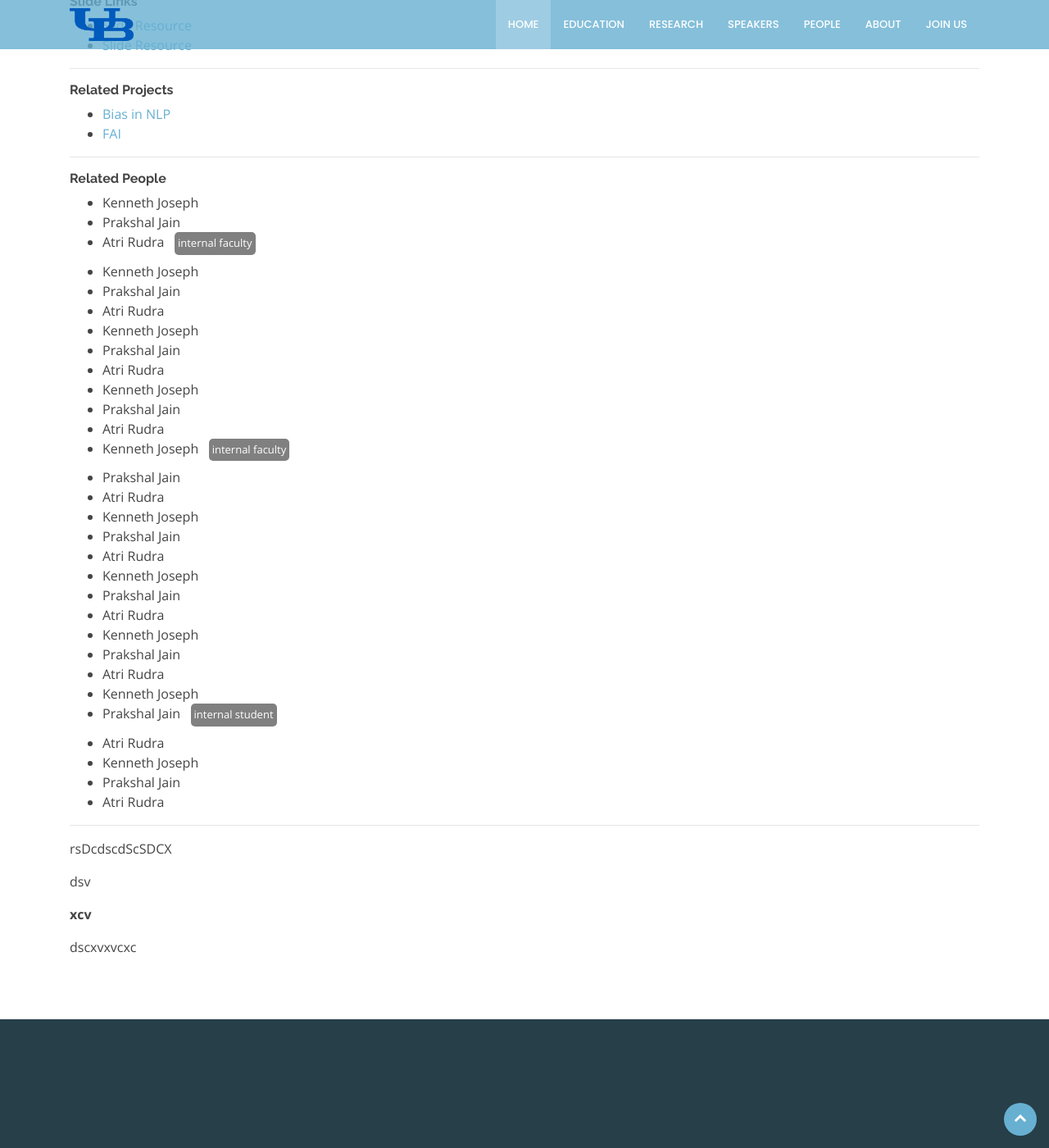
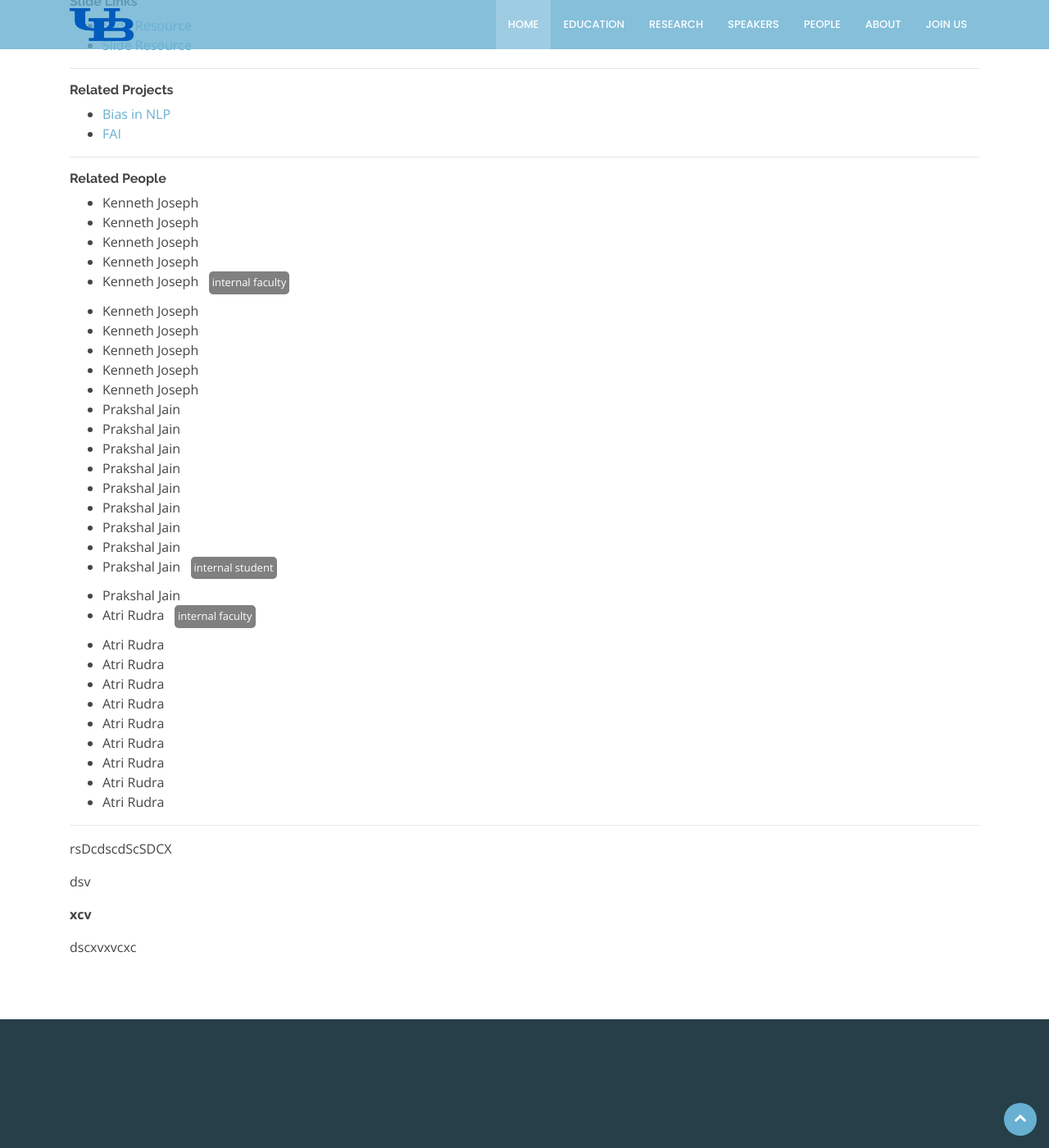
Before and after one commit to Mgeraci19/CS4SG.github.io, a Jekyll site: the page built from _talks/Impacts of AI.md, in a window 1280 px wide and 1400 px high, scrolled down 692 px. Shown: the whole window at 82% size. Built offline with Jekyll 4.4.1, drawn with Linux system fonts in a browser that asks for light colours.

Commit message:
Update talk.html

```diff
--- a/_layouts/talk.html
+++ b/_layouts/talk.html
@@ -60,8 +60,8 @@ layout: default
 {% assign tag_people = page.authors | split: "," %}
 <h6><b>Related People</b></h6>
 <ul>
+{% for tag in tag_people %}
 {% for peop in site.people %}
-{% for tag in tag_people %}
     {% if tag == peop.name %}
         <li>{{ tag }} &nbsp; <label style="background-color:gray; padding:4px; border-radius:5px; color:white; font-size: small;">{{ peop.category }}</label></li>
     {% endif %}
```
